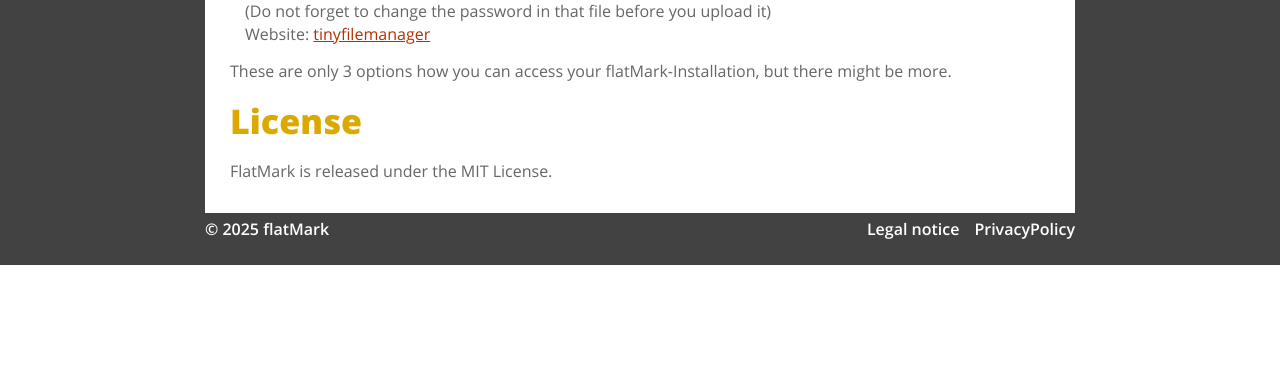
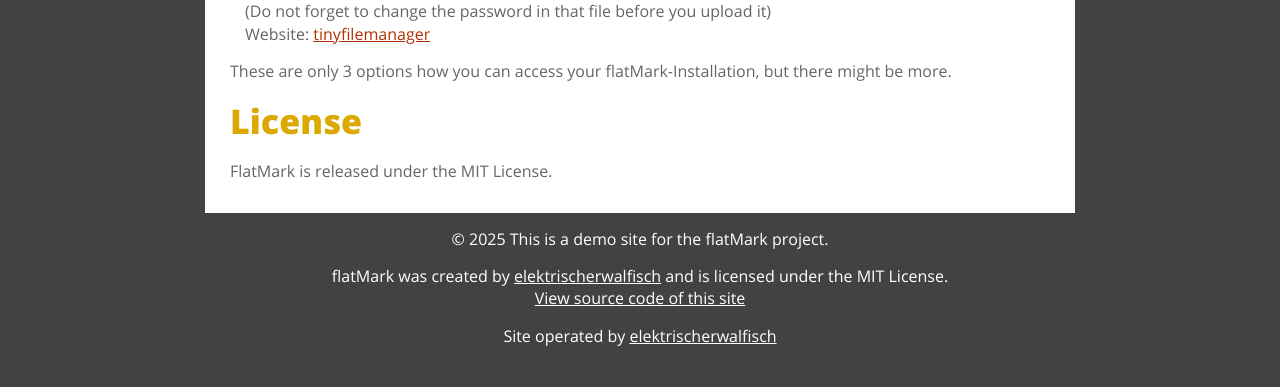
Before and after one commit to elektrischerwalfisch/flatmark, a PHP site: page /en in a window 1280 px wide. Shown: the part 4260-4647 px from the top of the page. Before the commit the page ends 4525 px from the top, so only its background shows below. Run offline with PHP 8.4, Linux system fonts and the light colour scheme.

Commit message:
change footer-info

```diff
--- a/pages-en/02-footer.md
+++ b/pages-en/02-footer.md
@@ -1,4 +1,6 @@
-© {year} flatMark
+© {year} This is a demo site for the flatMark project.
 
-- [Legal notice](/en/legal-notice)
-- [PrivacyPolicy](/en/privacy-policy)
+flatMark was created by [elektrischerwalfisch](/https://www.elektrischerwalfisch.de) and is licensed under the MIT License.
+[View source code of this site](https://github.com/elektrischerwalfisch/flatmark)
+
+Site operated by [elektrischerwalfisch](/en/impressum)
--- a/theme/css/style.css
+++ b/theme/css/style.css
@@ -168,7 +168,7 @@ header #main-nav ul a:is(:hover, :focus, .active) {background: var(--colorlight)
 
 #toggle-nav {display: none;}
 
-main {padding: 0 var(--side-space-02) var(--space-below-01) var(--side-space-02);margin-bottom: var(--space-below-00);}
+main {padding: 0 var(--side-space-02) var(--space-below-01) var(--side-space-02);margin-bottom: var(--space-below-01);}
 
 main > h1 {background: var(--color-02);color: var(--colorlight);padding: var(--space-below-00) var(--side-space-01);text-align: right;}
 main ul {padding-left: var(--side-space-01);list-style: disc;}
@@ -203,11 +203,9 @@ main code {font-family: courier 'Courier New', Courier, monospace;font-size: var
 #main .readme h1,
 #main .readme em {display: none;}
 
-footer {display: flex;justify-content: space-between;}
-footer * {margin-bottom: 0;color: var(--colorlight);font-weight: 600;}
-footer ul {display: flex;gap: var(--gap-01);}
-footer a {text-decoration: none;}
-footer a:is(:hover, :focus) {text-decoration: underline;}
+footer {text-align: center;}
+footer * {color: var(--colorlight);}
+footer a:is(:hover, :focus) {text-decoration: none;}
 
 @media screen and (max-width: 781px) {
 
@@ -230,9 +228,6 @@ footer a:is(:hover, :focus) {text-decoration: underline;}
 
     h1 {font-size: var(--fontsize-xl);}
 
-    footer {display:block;padding: 0 var(--side-space-02) var(--space-below-01) var(--side-space-02);}
-    footer ul {display:block;padding-top: var(--space-below-01);}
-
 }
 
 @media screen and (max-width: 400px) {
```
Also changed, not shown: pages-en/legal-notice.md (deleted, +0 -5 lines), pages-en/privacy-policy.md (deleted, +0 -5 lines), 1 other file.
